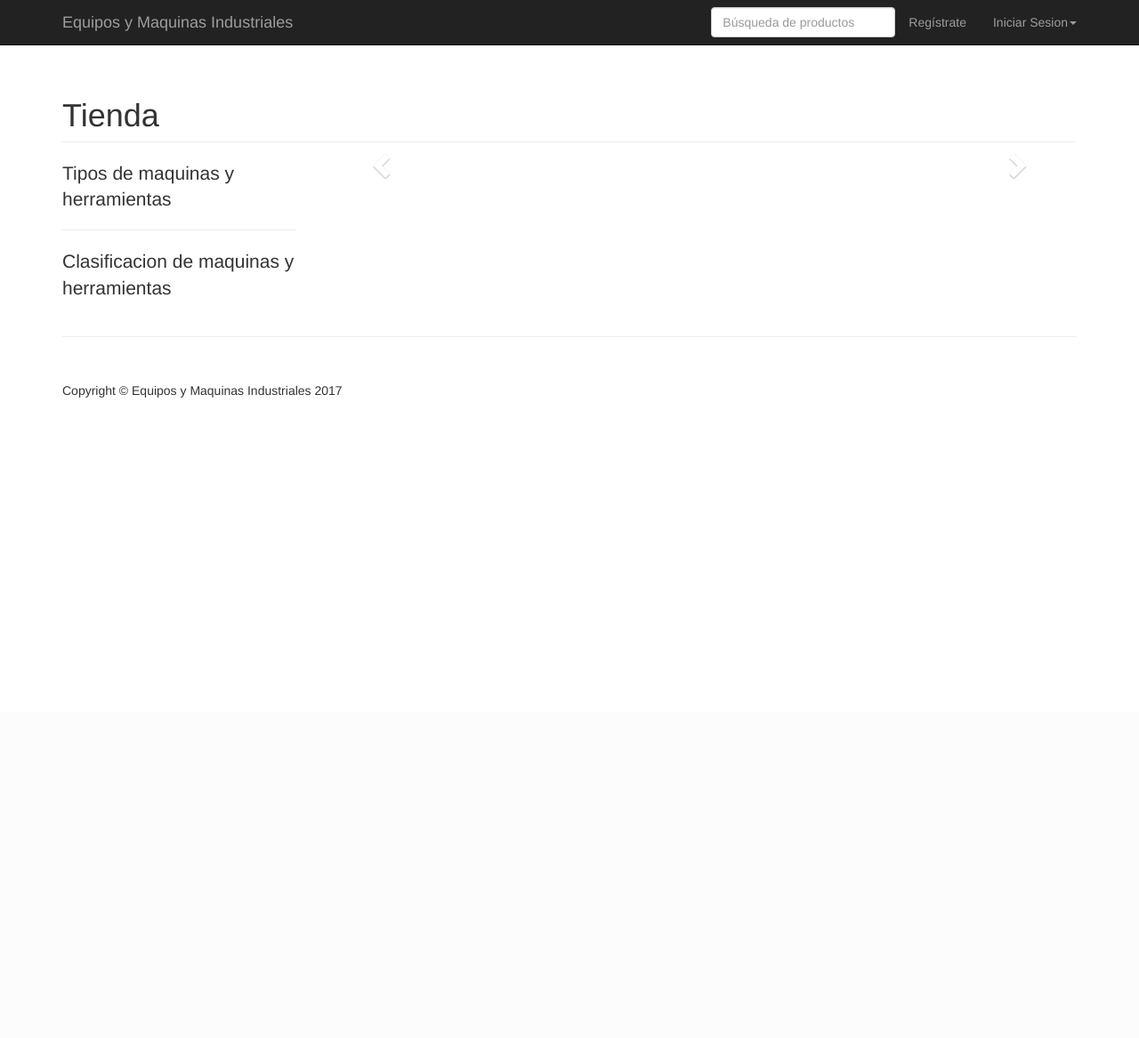
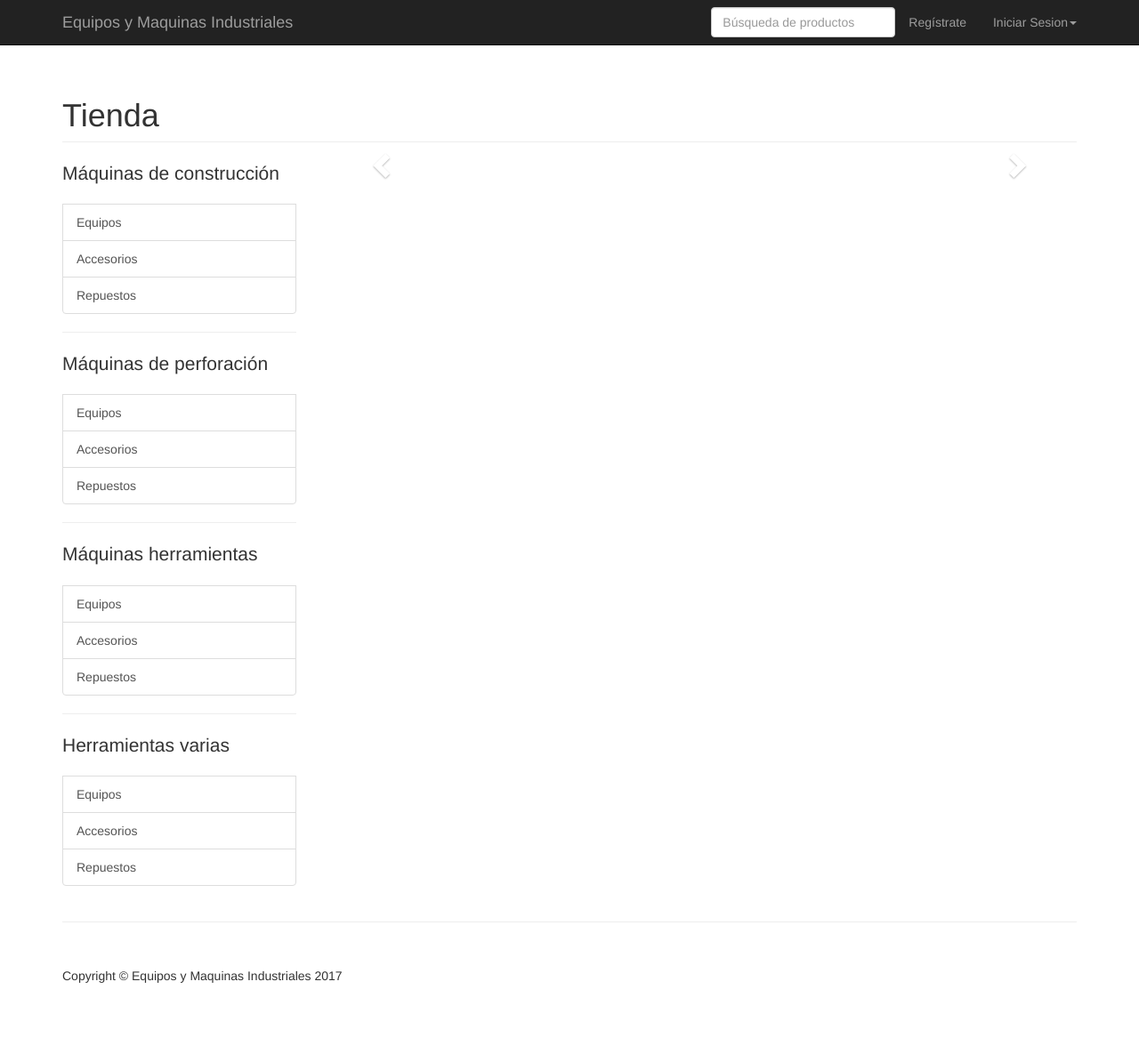
Before and after one commit to AlejandroFernandezUCAB/Equipos-y-Maquinas-Industriales, a PHP site: page /tienda/inicioTienda.php in a window 1280 px wide. Shown: the whole page at 89% size. Before the commit the page ends 447 px from the top, so only its background shows below. Run offline with PHP 8.4, Linux system fonts and the light colour scheme; data that the repository does not hold is empty.

Commit message:
Se cambio el menú izquierdo de la tienda

```diff
--- a/tienda/inicioTienda.php
+++ b/tienda/inicioTienda.php
@@ -125,34 +125,35 @@
                 </h1>
             </div>
 
-            <div class="col-md-3">
+        <div class="col-md-3">
                 <div class="list-group">
-                  <p class="lead">Tipos de maquinas y herramientas</p>
-                            <?php
-                                include '../conexion.php';
-                                $queryTipo ="SELECT DISTINCT M_Tipo FROM maquinaria";
-                                $resultado = $mysqli -> query($queryTipo);
-                                while($f = $resultado->fetch_array(MYSQLI_ASSOC)){
-                            ?>
-                                    <a href="busquedaProductos.php?tipo=<?php echo $f['M_Tipo'] ?>" class="list-group-item"><?php echo $f['M_Tipo']?></a>
-                            <?php
-                            }
-                            echo "</div>"; //Fin del div del primer list group;
-                            echo "<hr>";
-                            echo "<div class=\"list-group\">";
-                            echo "<p class=\"lead\">Clasificacion de maquinas y herramientas</p>";//Inicio del otro list group;
-                            //Aqui meto la clasificacion
-                                $queryClasificacion ="SELECT DISTINCT M_Clasificacion FROM maquinaria";
-                                $resultados = $mysqli -> query($queryClasificacion);
-                                while($f = $resultados->fetch_array(MYSQLI_ASSOC)){
-                            ?>
-                                    <a href="busquedaProductos.php?clasificacion=<?php echo $f['M_Clasificacion'] ?>" class="list-group-item"><?php echo $f['M_Clasificacion']?></a>
-                                <hr>
-                            <?php
-                            }
+                  <p class="lead">Máquinas de construcción</p>
+                    <a href="busquedaProductos.php?clasificacion=construccion&tipo=equipos" class="list-group-item">Equipos</a>
+                    <a href="busquedaProductos.php?clasificacion=construccion&tipo=accesorios" class="list-group-item">Accesorios</a>
+                    <a href="busquedaProductos.php?clasificacion=construccion&tipo=repuestos" class="list-group-item">Repuestos</a>
+                </div>
 
-                                $mysqli->close();
-                            ?>
+                <hr>
+
+                <div class="list-group">
+                    <p class="lead">Máquinas de perforación</p>
+                    <a href="busquedaProductos.php?clasificacion=perforacion&tipo=equipos" class="list-group-item">Equipos</a>
+                    <a href="busquedaProductos.php?clasificacion=perforacion&tipo=accesorios" class="list-group-item">Accesorios</a>
+                    <a href="busquedaProductos.php?clasificacion=perforacion&tipo=repuestos" class="list-group-item">Repuestos</a>
+                </div>
+                <hr>
+                <div class="list-group">
+                    <p class="lead">Máquinas herramientas</p>
+                    <a href="busquedaProductos.php?clasificacion=herramientas&tipo=equipos" class="list-group-item">Equipos</a>
+                    <a href="busquedaProductos.php?clasificacion=herramientas&tipo=accesorios" class="list-group-item">Accesorios</a>
+                    <a href="busquedaProductos.php?clasificacion=herramientas&tipo=repuestos" class="list-group-item">Repuestos</a>
+                </div>
+                <hr>
+                <div class="list-group">
+                    <p class="lead">Herramientas varias</p>
+                    <a href="busquedaProductos.php?clasificacion=varias&tipo=equipos" class="list-group-item">Equipos</a>
+                    <a href="busquedaProductos.php?clasificacion=varias&tipo=accesorios" class="list-group-item">Accesorios</a>
+                    <a href="busquedaProductos.php?clasificacion=varias&tipo=repuestos" class="list-group-item">Repuestos</a>
                 </div>
             </div>
 
```
